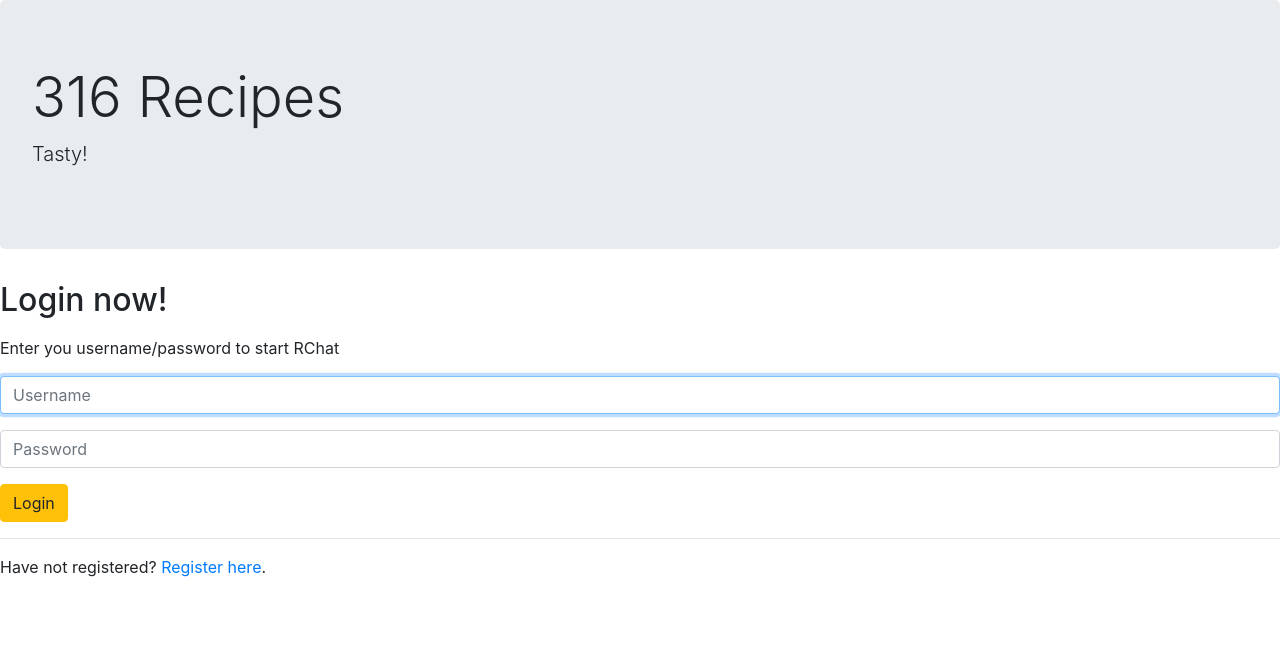
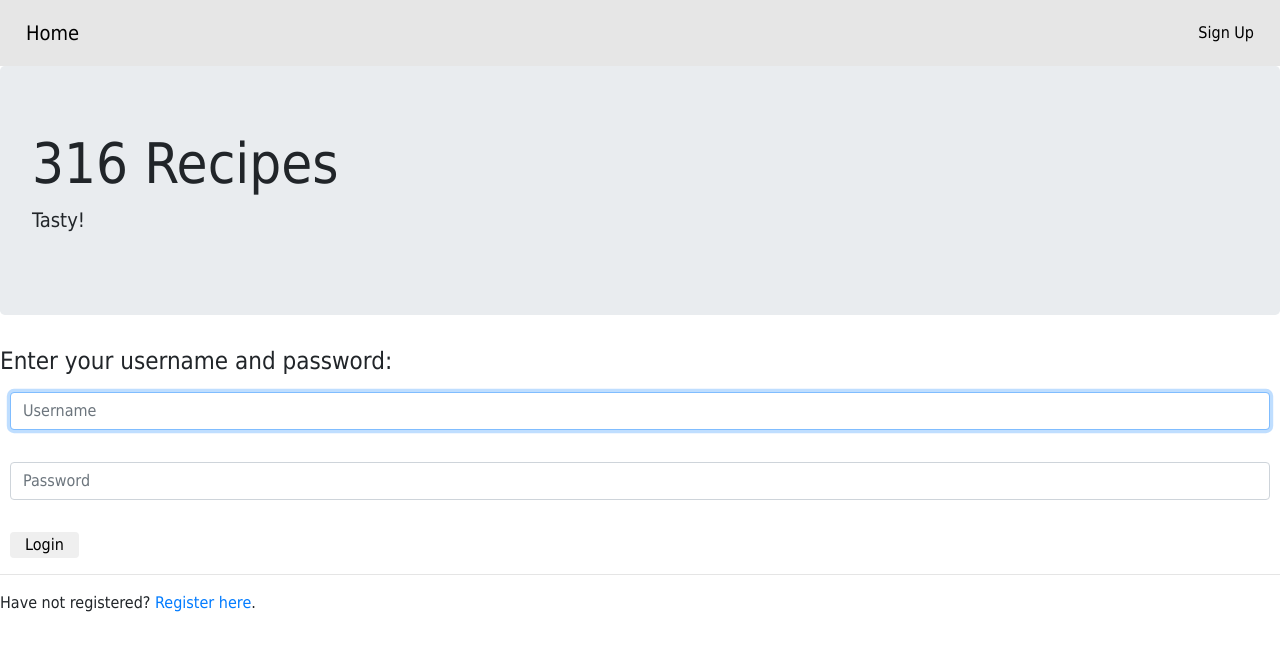
Before and after one commit to connor-passe/CS316, a Flask app: page /login/ in a window 1280 px wide. Shown: the top 651 px of the page. Run offline with Flask 2, Linux system fonts and the light colour scheme; some libraries are stand-ins or nearby versions.

Commit message:
Styling updates

```diff
--- a/templates/login.html
+++ b/templates/login.html
@@ -3,17 +3,30 @@
 
 {% block title %}Login {% endblock %}
 
+{% block nav %}
+    <nav class="navbar">
+        <a class="navbar-brand nav-item" href="/">Home</a>
+
+        {% if username %}
+        <a class="navbar-right nav-item" href="/favorites">Welcome, {{username}}</a>
+        {% else %}
+        <div class="navbar-user">
+            <a class="navbar-right nav-item" href="/signup">Sign Up</a>
+        </div>
+        {% endif %}
+    </nav>
+{% endblock %}
+
 {% block content %}
-    <h2>Login now!</h2>
+    <h4>Enter your username and password:</h4>
     <p>{{ message }}<p>
-    <p>Enter you username/password to start RChat</p>
 
     <form action="{{ url_for('login') }}", method="POST">
         {{ displayField(form.username, 'Username', autocomplete="off", autofocus=true) }}
         {{ displayField(form.password, 'Password') }}
 
-        <div class="form-group">
-            <input type="submit" value="Login" class="btn btn-warning">
+        <div class="submit-btn">
+            <input type="submit" value="Login" class="btn">
         </div>
         {{ form.csrf_token }}
     </form>
--- a/templates/prelogin-layout.html
+++ b/templates/prelogin-layout.html
@@ -5,18 +5,22 @@
         <meta charset="utf-8">
         <meta name="viewport" content="width=device-width, initial-scale=1">
 
-        <title>{% block title %}{% endblock %} - 316</title>
+        <title>{% block title %}{% endblock %}</title>
 
         <!-- Bootstrap -->
         <link rel="stylesheet" href="https://stackpath.bootstrapcdn.com/bootstrap/4.1.3/css/bootstrap.min.css" integrity="sha384-MCw98/SFnGE8fJT3GXwEOngsV7Zt27NXFoaoApmYm81iuXoPkFOJwJ8ERdknLPMO" crossorigin="anonymous">
 
         <!-- Custom css for prelogin pages -->
-        <link rel="stylesheet" type="text/css" href="{{ url_for('static', filename='styles/main_style.css') }}">
+        <link rel="stylesheet" href="{{ url_for('static', filename='style.css') }}">
+        <link rel="stylesheet" href="{{ url_for('static', filename='style-login.css') }}">
     </head>
 
     <body>
         <!-- Main section start -->
         <div class="main-section">
+
+            {% block nav %}
+            {% endblock %}
 
             <div class="jumbotron">
               <h1 class="display-4">316 Recipes</h1>
@@ -39,7 +43,7 @@
                 {% endwith %}
                 <!-- Flask error messages end -->
 
-                {% block content%}
+                {% block content %}
                 {% endblock %}
 
             </div>
```
Also changed, not shown: templates/index.html (+17 -3 lines).
